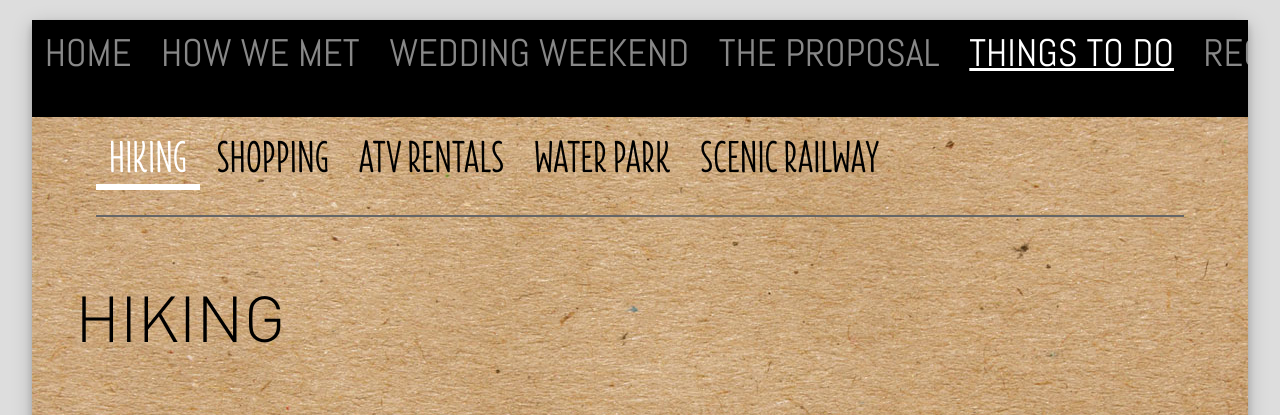
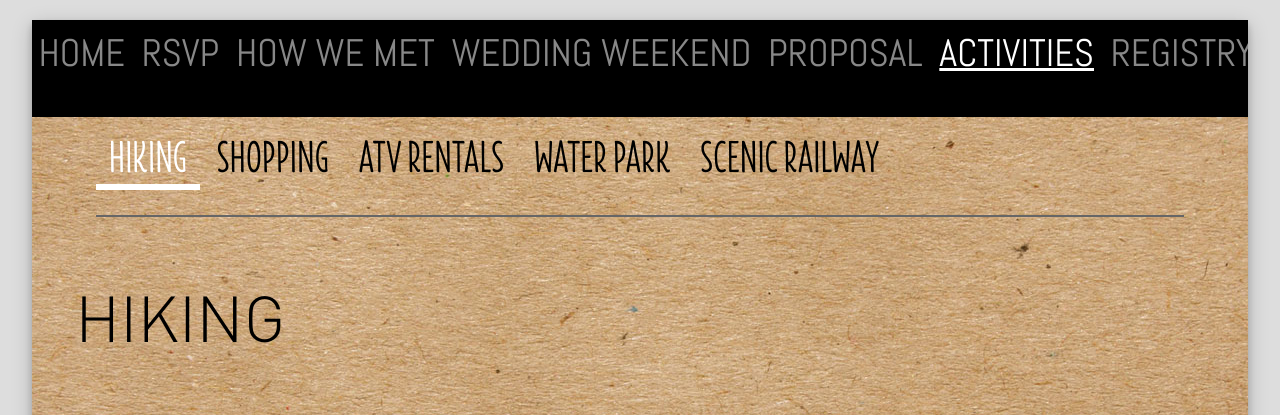
Before and after one commit to cswanson310/wedding, a Flask app: page /things_todo in a window 1280 px wide. Shown: the top 415 px of the page. Run offline with Flask 2, Linux system fonts and the light colour scheme.

Commit message:
Final touchups

```diff
--- a/static/style.css
+++ b/static/style.css
@@ -133,7 +133,7 @@ h2 {
 .menu-item {
   display: inline-block;
   font-size: 3vmin;
-  padding: 0.6vh 1vw;
+  padding: 0.6vh 0.5vw;
 }
 
 .menu-link {
--- a/static/things_todo.css
+++ b/static/things_todo.css
@@ -11,6 +11,7 @@
 
 .section-div {
   width: 100%;
+  min-height: 32vh;
 }
 
 .details {
@@ -222,3 +223,18 @@
 .day-detail td:last-child {
   border-right: 0px solid black;
 }
+
+.right-img, .left-img {
+  height: 20vh;
+  margin: 0 2vw;
+}
+
+.right-img {
+  float: right;
+  height: 20vh;
+}
+
+.left-img {
+  float: left;
+  height: 20vh;
+}
--- a/static/wedding.css
+++ b/static/wedding.css
@@ -25,6 +25,7 @@
   color: rgb(11, 42, 91);
   margin: 0;
   line-height: 3.5vmin;
+  max-width: 60vw;
 }
 
 .attire table {
--- a/templates/bridal_party.html
+++ b/templates/bridal_party.html
@@ -178,9 +178,9 @@
         <img src='static/images/katy.jpg' alt='Katy Marino' />
         <h2 class='bridesmaid-name'>Katy Marino</h2>
         <p>Katy was a student at Carnegie Mellon with Charlie and Lindsay where they became good
-        friends. She now lives in New York City where she works at Fradkin McAlpin Architects. Katy
-        helps Lindsay and Charlie scout their way around the city looking for exciting places to
-        eat and drink.</p>
+        friends. She now lives in New York City where she works as an Architect at Spacesmith LLP.
+        Katy helps Lindsay and Charlie scout their way around the city looking for exciting places
+        to eat and drink.</p>
       </div>
     </div>
     <div class='bridal-row'>
--- a/templates/menu_bar.html
+++ b/templates/menu_bar.html
@@ -7,6 +7,10 @@
           <li class='menu-item' id='home-li'>
             <a class='menu-bar-link' href='/'>HOME</a>
           </li>
+          <li class='menu-item' id='rsvp-li'>
+            <a class='menu-bar-link'
+              href='https://docs.google.com/forms/u/0/d/e/1FAIpQLScuTMl86sk5_G5pKd0TbIvyJBgHlW_BS7GbY9dvI5mJRx55oQ/viewform?usp=sf_link'>RSVP</a>
+          </li>
           <li class='menu-item' id='cmu-li'>
             <a class='menu-bar-link' href={{ url_for('meeting') }}>HOW WE MET</a>
           </li>
@@ -14,10 +18,10 @@
             <a class='menu-bar-link' href={{ url_for('wedding') }}>WEDDING WEEKEND</a>
           </li>
           <li class='menu-item' id='proposal-li'>
-            <a class='menu-bar-link' href={{ url_for('proposal') }}>THE PROPOSAL</a>
+            <a class='menu-bar-link' href={{ url_for('proposal') }}>PROPOSAL</a>
           </li>
           <li class='menu-item' id='things_todo-li'>
-              <a class='menu-bar-link' href={{ url_for('things_todo') }}>THINGS TO DO</a>
+              <a class='menu-bar-link' href={{ url_for('things_todo') }}>ACTIVITIES</a>
           </li>
           <li class='menu-item' id='registry-li'>
             <a class='menu-bar-link'
--- a/templates/things_todo.html
+++ b/templates/things_todo.html
@@ -1,7 +1,7 @@
 {% extends 'sectioned_content.html' %}
 {% block head %}
   {{ super() }}
-  <link rel="stylesheet" href="static/wedding.css" type="text/css">
+  <link rel="stylesheet" href="static/things_todo.css" type="text/css">
   <script src="static/things_todo.js" type=text/javascript></script>
 {% endblock %}
 {% block section_links %}
@@ -20,7 +20,7 @@
           height=100%
           frameborder="0" style="border:0"
           src="https://www.google.com/maps/embed/v1/place?key=AIzaSyCt8zSyhX9EOd-1w-TIQI0tlyZLuRrwGrs
-          &q=Locust+Lane,North+Conway,NH&zoom=11" allowfullscreen>
+          &q=Black+Cap+Trail,North+Conway&zoom=13" allowfullscreen>
       </iframe>
     </div>
     <div id='hiking-details' class='details'>
@@ -41,25 +41,30 @@
   </div>
   <div id='section-3' class='section-div'>
     <h1 class='section-title'>ATV RENTALS</h1>
+    <img id='northeast-snowmobile' class='right-img' src='static/images/northeast-snowmobile.png' />
     <p class='inline-map-text'>&nbsp;&nbsp;&nbsp;&nbsp;Looking for some adventure in the Mt.
     Washington Valley? Terry and Sarah, Lindsay's parents, own an ATV Rental company. About thrity
     minutes from our Lodging, the ATV Rentals offer a fun way to get out into the nature! You can
-    find out more about ATV-ing from the company website:
+    find out more about ATV-ing from the company website
+    <a href='http://northeastsnowmobile.com'>here</a>.
     </p>
   </div>
   <div id='section-4' class='section-div'>
     <h1 class='section-title'>WATERPARK</h1>
+    <img id='kahuna-laguna' class='left-img' src='static/images/kahuna-laguna.png' />
     <p class='inline-map-text'>&nbsp;&nbsp;&nbsp;&nbsp;Linday's little brother, Ian, is very excited
-    about the fact that we will all be staying right next door to the Blue Lagoon Waterpark. Located
-    inside the Red Jacket Inn and Resort, this waterpark offers endless fun to kids of all ages.
+    about the fact that we will all be staying right next door to the
+    <a href='http://www.kahunalaguna.com'>Kahuna Laguna Waterpark</a>. Located inside the Red Jacket
+    Inn and Resort, this waterpark offers endless fun to kids of all ages.
     </p>
   </div>
   <div id='section-5' class='section-div'>
     <h1 class='section-title'>SCENIC RAILWAY</h1>
+    <img id='train' class='right-img' src='static/images/train.jpg' />
     <p class='inline-map-text'>&nbsp;&nbsp;&nbsp;&nbsp;If you share Charlie's love for trains, you
     might be interested to know that North Conway has it's very own scenic railway! With a few
     different trips each day, this old-fashioned train snakes it way throughout the Valley,
-    offering superb views! Check out the train schedule here:'
+    offering superb views! Check out <a href='http://conwayscenic.com'>their website!</a>
     </p>
   </div>
 
```
Also changed, not shown: static/bridal-party.css (+11 -6 lines), templates/index.html (+6 -3 lines), templates/layout.html (+8 -0 lines), static/images/anna.jpg, static/images/kahuna-laguna.png (added), static/images/northeast-snowmobile.png (added), static/images/train.jpg (added).
